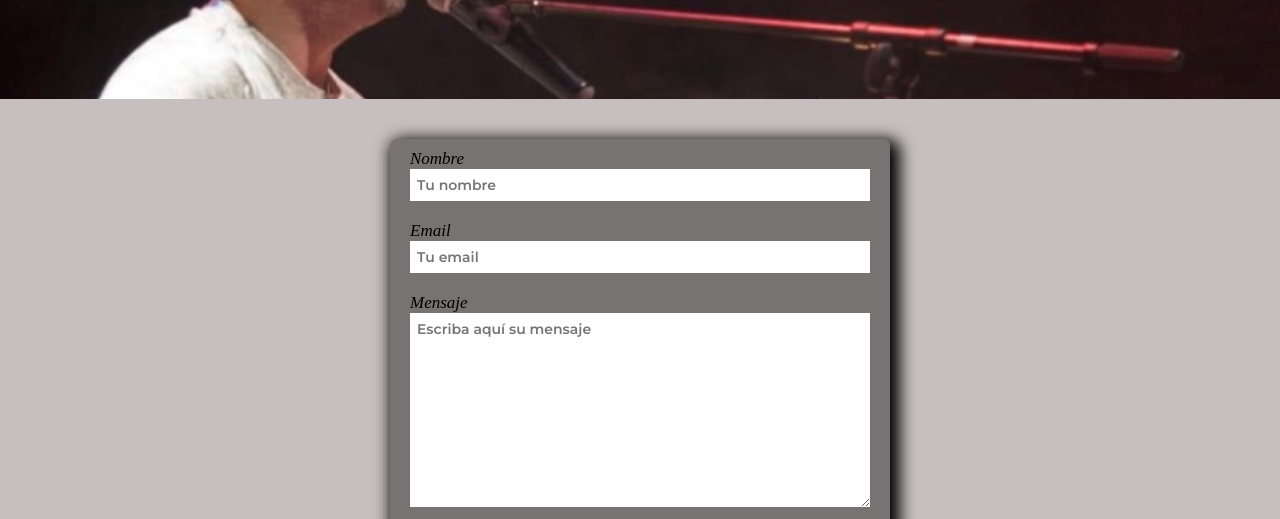
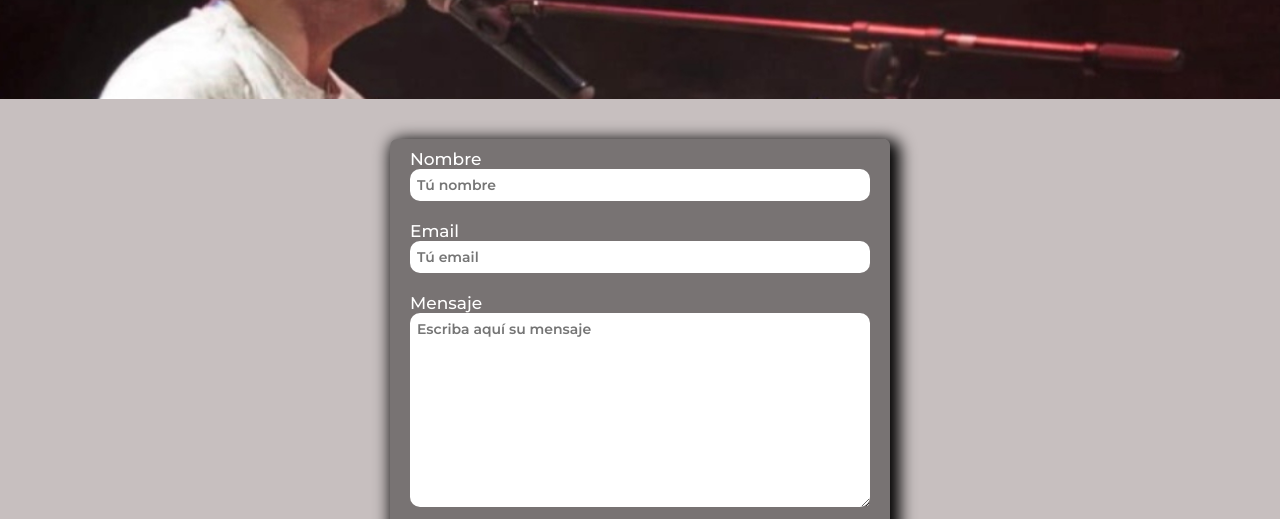
Before and after one commit to floralvarez24/PF-Alvarez, a website: page pages/contacto.html in a window 1280 px wide. Shown: the part 281-800 px from the top of the page. Drawn offline with Linux system fonts and the light colour scheme.

Commit message:
cambie cosas del formulario

```diff
--- a/pages/contacto.html
+++ b/pages/contacto.html
@@ -40,9 +40,9 @@
         <div class="formulario">
             <form>
                 <label for="Nombre">Nombre</label>
-                <input type="text" name="Nombre" placeholder="Tu nombre">
+                <input type="text" name="Nombre" placeholder="Tú nombre">
                 <label for="correo">Email</label>
-                <input type="text" name="correo" placeholder="Tu email">
+                <input type="text" name="correo" placeholder="Tú email">
                 <label for="mensaje">Mensaje</label>
                 <textarea name="mensaje" placeholder="Escriba aquí su mensaje" id="" cols="30" rows="10"></textarea>
                 <input type="button" value="Enviar" id="boton">
--- a/src/scss/_contacto-contenido.scss
+++ b/src/scss/_contacto-contenido.scss
@@ -19,6 +19,7 @@
         border: none;
         font-family: $fuentePrincipal;
         font-weight: 600;
+        border-radius: 10px;
     }
     textarea{
         min-height: 100px;
@@ -27,7 +28,8 @@
     }
     label{
         font-size: 17px;
-        font-style: italic;
+        color: white;
+        font-family: $fuentePrincipal;
     }
     #boton{
         background-image: linear-gradient(to left, #615744 0, #60513c 10%, #5f4b35 20%, #5d432d 30%, #5b3b26 40%, #59321f 50%, #572819 60%, #541f16 70%, #521514 80%, #500913 90%, #4d0015 100%);
```
Also changed, not shown: src/scss/styles.css, 1 other file.
